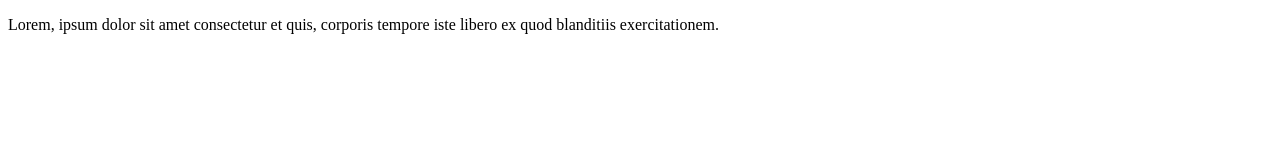
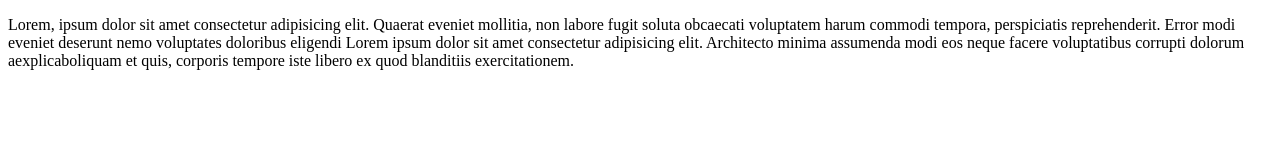
Before and after one commit to saadkhan1222/github, a plain HTML site: page index.html in a window 1280 px wide. Drawn offline with Linux system fonts and the light colour scheme.

Commit message:
Revert "remove text"
This reverts commit ed7e80fb5403a04903b1d1f2765764810ca33299.

```diff
--- a/index.html
+++ b/index.html
@@ -6,7 +6,7 @@
     <title>Document</title>
 </head>
 <body>
-    <p>Lorem, ipsum dolor sit amet consectetur  et quis, corporis tempore iste libero ex quod blanditiis exercitationem.
+    <p>Lorem, ipsum dolor sit amet consectetur adipisicing elit. Quaerat eveniet mollitia, non labore fugit soluta obcaecati voluptatem harum commodi tempora, perspiciatis reprehenderit. Error modi eveniet deserunt nemo voluptates doloribus eligendi Lorem ipsum dolor sit amet consectetur adipisicing elit. Architecto minima assumenda modi eos neque facere voluptatibus corrupti dolorum  aexplicaboliquam et quis, corporis tempore iste libero ex quod blanditiis exercitationem.
     </p>
 </body>
 </html>
```
